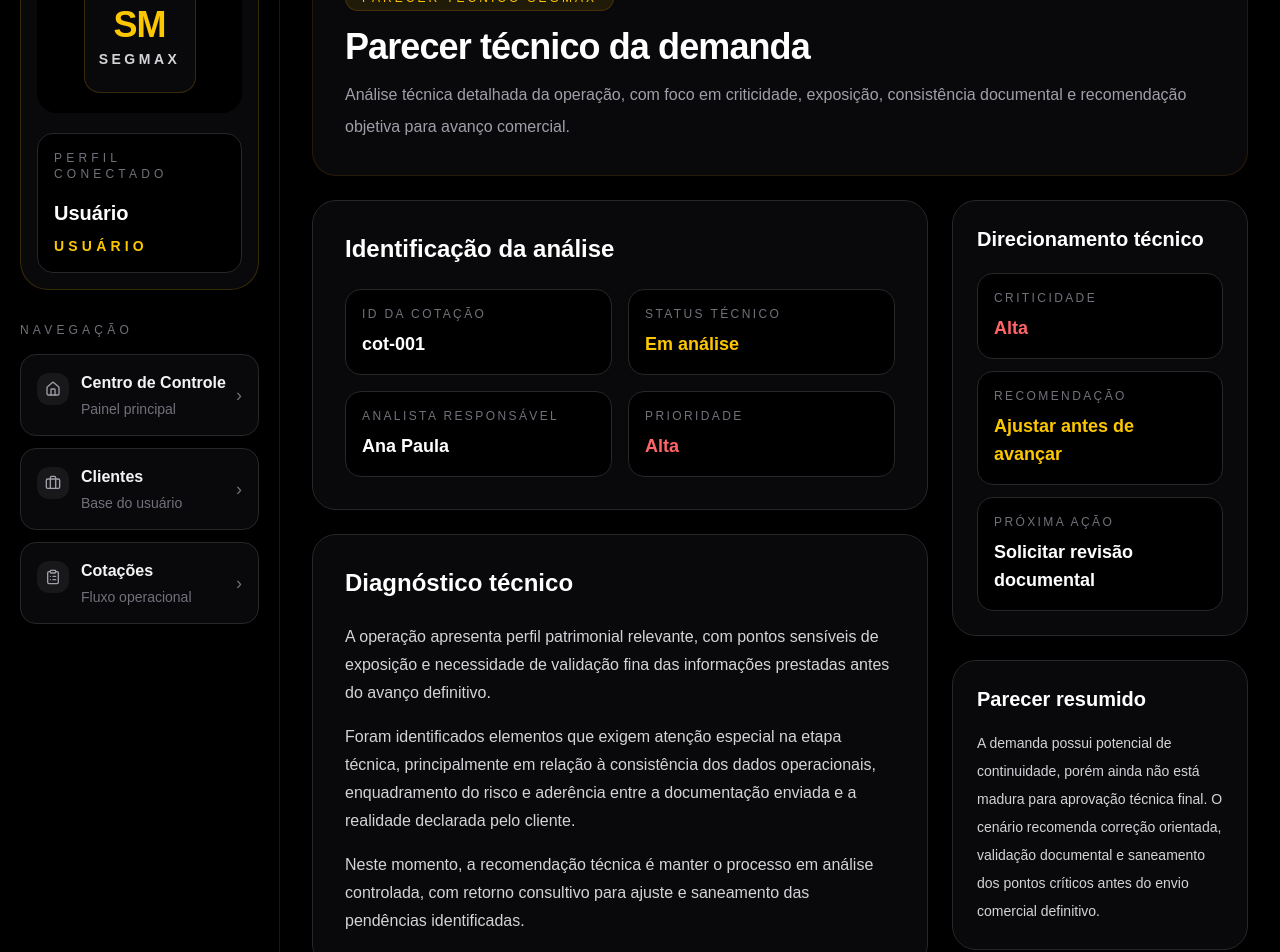
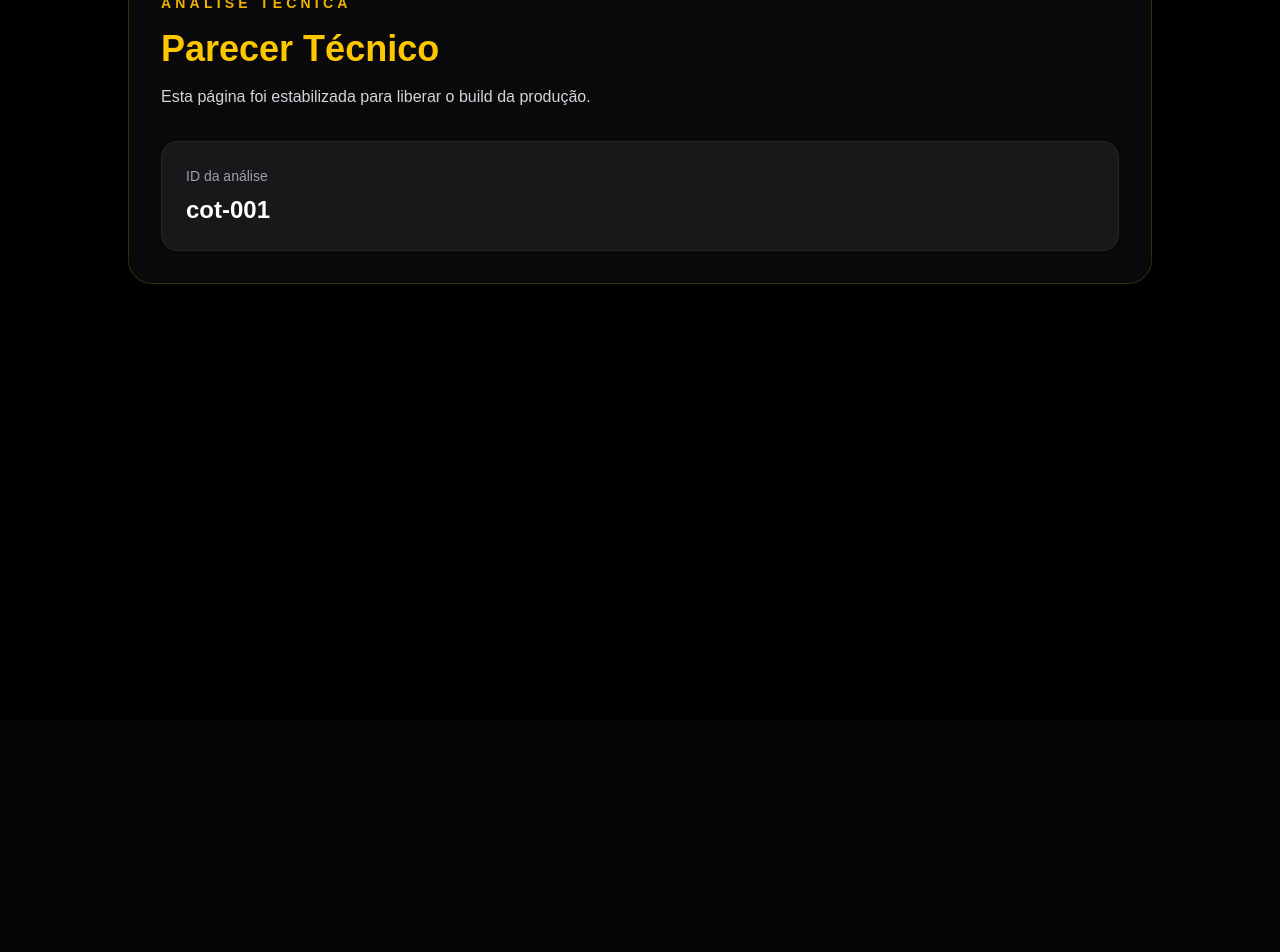
Before and after one commit to realimperiodigital/segmax, a Next.js app: page /analise-tecnica/cot-001/parecer in a window 1280 px wide. Shown: the part 80-1032 px from the top of the page. After the commit the page ends 800 px from the top, so only its background shows below. Built offline with nearby package versions, Linux system fonts and the light colour scheme.

Commit message:
fix: corrige parecer da analise tecnica

```diff
--- a/app/analise-tecnica/[id]/parecer/page.tsx
+++ b/app/analise-tecnica/[id]/parecer/page.tsx
@@ -1,201 +1,32 @@
-import SegmaxShell from "@/components/segmaxshell";
+type Props = {
+  params: {
+    id: string
+  }
+}
 
-type PageProps = {
-  params: {
-    id: string;
-  };
-};
-
-export default function ParecerTecnicoPage({ params }: PageProps) {
-  const cotacaoId = params?.id || "—";
-
+export default function ParecerPage({ params }: Props) {
   return (
-    <SegmaxShell
-      nome="Ana Paula"
-      perfilLabel="DIRETORA TÉCNICA"
-      permissao="diretora_tecnica"
-    >
-      <div className="space-y-6">
-        <section className="rounded-3xl border border-yellow-700/20 bg-zinc-950 p-8">
-          <div className="inline-flex rounded-full border border-yellow-700/30 bg-yellow-500/10 px-4 py-1 text-xs font-medium uppercase tracking-[0.25em] text-yellow-400">
-            Parecer técnico SegMax
+    <main className="min-h-screen bg-black px-6 py-10 text-white">
+      <div className="mx-auto max-w-5xl">
+        <div className="rounded-3xl border border-yellow-500/20 bg-zinc-950 p-8">
+          <div className="text-sm font-semibold uppercase tracking-[0.3em] text-yellow-500">
+            Análise Técnica
           </div>
 
-          <h1 className="mt-4 text-4xl font-bold tracking-tight text-white">
-            Parecer técnico da demanda
+          <h1 className="mt-4 text-4xl font-bold text-yellow-400">
+            Parecer Técnico
           </h1>
 
-          <p className="mt-3 max-w-4xl text-base leading-8 text-zinc-400">
-            Análise técnica detalhada da operação, com foco em criticidade,
-            exposição, consistência documental e recomendação objetiva para
-            avanço comercial.
+          <p className="mt-4 text-zinc-300">
+            Esta página foi estabilizada para liberar o build da produção.
           </p>
-        </section>
 
-        <section className="grid gap-6 xl:grid-cols-3">
-          <div className="space-y-6 xl:col-span-2">
-            <section className="rounded-3xl border border-zinc-800 bg-zinc-950 p-8">
-              <h2 className="text-2xl font-semibold text-white">
-                Identificação da análise
-              </h2>
-
-              <div className="mt-6 grid gap-4 md:grid-cols-2">
-                <div className="rounded-2xl border border-zinc-800 bg-black p-4">
-                  <p className="text-xs uppercase tracking-[0.2em] text-zinc-500">
-                    ID da cotação
-                  </p>
-                  <p className="mt-2 text-lg font-semibold text-white">
-                    {cotacaoId}
-                  </p>
-                </div>
-
-                <div className="rounded-2xl border border-zinc-800 bg-black p-4">
-                  <p className="text-xs uppercase tracking-[0.2em] text-zinc-500">
-                    Status técnico
-                  </p>
-                  <p className="mt-2 text-lg font-semibold text-yellow-400">
-                    Em análise
-                  </p>
-                </div>
-
-                <div className="rounded-2xl border border-zinc-800 bg-black p-4">
-                  <p className="text-xs uppercase tracking-[0.2em] text-zinc-500">
-                    Analista responsável
-                  </p>
-                  <p className="mt-2 text-lg font-semibold text-white">
-                    Ana Paula
-                  </p>
-                </div>
-
-                <div className="rounded-2xl border border-zinc-800 bg-black p-4">
-                  <p className="text-xs uppercase tracking-[0.2em] text-zinc-500">
-                    Prioridade
-                  </p>
-                  <p className="mt-2 text-lg font-semibold text-red-400">
-                    Alta
-                  </p>
-                </div>
-              </div>
-            </section>
-
-            <section className="rounded-3xl border border-zinc-800 bg-zinc-950 p-8">
-              <h2 className="text-2xl font-semibold text-white">
-                Diagnóstico técnico
-              </h2>
-
-              <div className="mt-6 space-y-4 text-zinc-300 leading-7">
-                <p>
-                  A operação apresenta perfil patrimonial relevante, com pontos
-                  sensíveis de exposição e necessidade de validação fina das
-                  informações prestadas antes do avanço definitivo.
-                </p>
-
-                <p>
-                  Foram identificados elementos que exigem atenção especial na
-                  etapa técnica, principalmente em relação à consistência dos
-                  dados operacionais, enquadramento do risco e aderência entre a
-                  documentação enviada e a realidade declarada pelo cliente.
-                </p>
-
-                <p>
-                  Neste momento, a recomendação técnica é manter o processo em
-                  análise controlada, com retorno consultivo para ajuste e
-                  saneamento das pendências identificadas.
-                </p>
-              </div>
-            </section>
-
-            <section className="rounded-3xl border border-zinc-800 bg-zinc-950 p-8">
-              <h2 className="text-2xl font-semibold text-white">
-                Pendências identificadas
-              </h2>
-
-              <div className="mt-6 space-y-4">
-                <div className="rounded-2xl border border-red-700/30 bg-red-500/10 p-4">
-                  <h3 className="text-lg font-semibold text-red-300">
-                    Inconsistência documental
-                  </h3>
-                  <p className="mt-2 text-sm leading-6 text-zinc-300">
-                    Há divergência entre dados cadastrais e documentos anexados,
-                    exigindo nova validação antes da continuidade.
-                  </p>
-                </div>
-
-                <div className="rounded-2xl border border-yellow-700/30 bg-yellow-500/10 p-4">
-                  <h3 className="text-lg font-semibold text-yellow-300">
-                    Ajuste de enquadramento
-                  </h3>
-                  <p className="mt-2 text-sm leading-6 text-zinc-300">
-                    O enquadramento técnico do risco precisa ser revisado para
-                    refletir com precisão a atividade e a exposição real da
-                    operação.
-                  </p>
-                </div>
-
-                <div className="rounded-2xl border border-blue-700/30 bg-blue-500/10 p-4">
-                  <h3 className="text-lg font-semibold text-blue-300">
-                    Complemento de informações
-                  </h3>
-                  <p className="mt-2 text-sm leading-6 text-zinc-300">
-                    Ainda faltam dados operacionais essenciais para emissão de
-                    parecer conclusivo com segurança técnica.
-                  </p>
-                </div>
-              </div>
-            </section>
+          <div className="mt-8 rounded-2xl border border-zinc-800 bg-zinc-900 p-6">
+            <p className="text-sm text-zinc-400">ID da análise</p>
+            <p className="mt-2 text-2xl font-semibold text-white">{params.id}</p>
           </div>
-
-          <div className="space-y-6">
-            <section className="rounded-3xl border border-zinc-800 bg-zinc-950 p-6">
-              <h2 className="text-xl font-semibold text-white">
-                Direcionamento técnico
-              </h2>
-
-              <div className="mt-5 space-y-3">
-                <div className="rounded-2xl border border-zinc-800 bg-black p-4">
-                  <p className="text-xs uppercase tracking-[0.2em] text-zinc-500">
-                    Criticidade
-                  </p>
-                  <p className="mt-2 text-lg font-semibold text-red-400">
-                    Alta
-                  </p>
-                </div>
-
-                <div className="rounded-2xl border border-zinc-800 bg-black p-4">
-                  <p className="text-xs uppercase tracking-[0.2em] text-zinc-500">
-                    Recomendação
-                  </p>
-                  <p className="mt-2 text-lg font-semibold text-yellow-400">
-                    Ajustar antes de avançar
-                  </p>
-                </div>
-
-                <div className="rounded-2xl border border-zinc-800 bg-black p-4">
-                  <p className="text-xs uppercase tracking-[0.2em] text-zinc-500">
-                    Próxima ação
-                  </p>
-                  <p className="mt-2 text-lg font-semibold text-white">
-                    Solicitar revisão documental
-                  </p>
-                </div>
-              </div>
-            </section>
-
-            <section className="rounded-3xl border border-zinc-800 bg-zinc-950 p-6">
-              <h2 className="text-xl font-semibold text-white">
-                Parecer resumido
-              </h2>
-
-              <p className="mt-4 text-sm leading-7 text-zinc-300">
-                A demanda possui potencial de continuidade, porém ainda não está
-                madura para aprovação técnica final. O cenário recomenda
-                correção orientada, validação documental e saneamento dos pontos
-                críticos antes do envio comercial definitivo.
-              </p>
-            </section>
-          </div>
-        </section>
+        </div>
       </div>
-    </SegmaxShell>
-  );
+    </main>
+  )
 }
```
